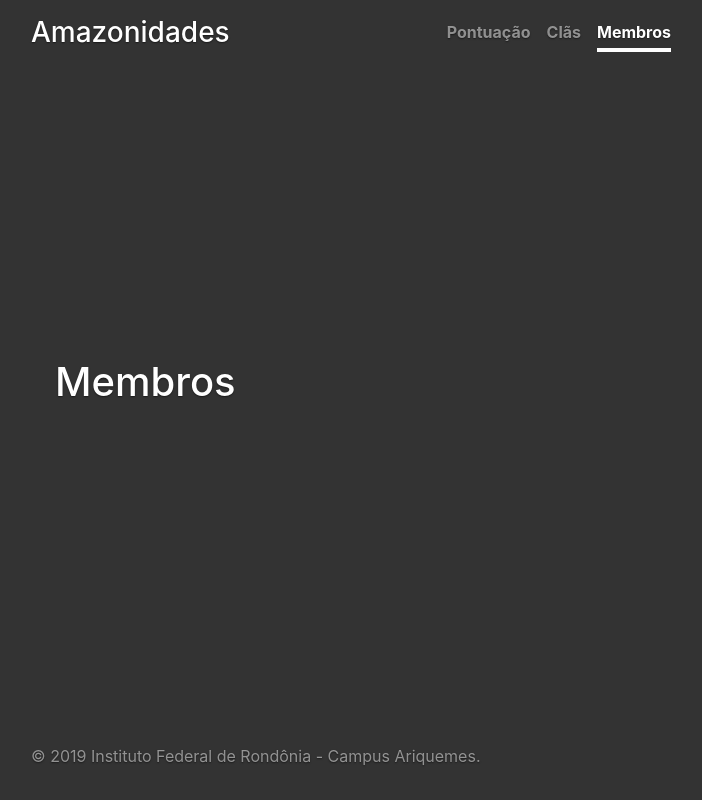
After one commit to ifroariquemes/Amazonidades, a Symfony app: template templates/home/membros.html.twig in a window 1280 px wide. The commit adds this page. Shown: the whole page, without its empty margins (289-991 px from the left). Run offline with Twig, Linux system fonts and the light colour scheme; the template is opened without the code that fills it, so the values that code supplies are empty; some libraries are stand-ins or nearby versions.

Commit message:
Lista de membros dos clãs

```diff
--- a/src/Entity/Cla.php
+++ b/src/Entity/Cla.php
@@ -45,6 +45,7 @@ class Cla {
 
     /**
      * @ORM\OneToMany(targetEntity="App\Entity\Membro", mappedBy="cla")
+     * @ORM\OrderBy({"nome" = "ASC"})
      */
     private $membros;
 
--- a/templates/home/clas.html.twig
+++ b/templates/home/clas.html.twig
@@ -6,7 +6,7 @@
 
 {% block body %}
     <div class="cover-container d-flex w-100 h-100 p-3 mx-auto flex-column">
-        {% include 'home/header.html.twig' with {'clas': 'active'} %}
+        {% include 'home/header.html.twig' with {'clasmenu': 'active'} %}
         <main role="main" class="inner cover">
             <h1 class="cover-heading">Clãs</h1>
             <br>
--- a/templates/home/header.html.twig
+++ b/templates/home/header.html.twig
@@ -3,7 +3,8 @@
         <h3 class="masthead-brand">Amazonidades</h3>
         <nav class="nav nav-masthead justify-content-center">
             <a class="nav-link {{ pontuacao|default('') }}" href="{{ path('app_home') }}">Pontuação</a>
-            <a class="nav-link {{ clas|default('') }}" href="{{ path('app_clas') }}">Clãs</a>
+            <a class="nav-link {{ clasmenu|default('') }}" href="{{ path('app_clas') }}">Clãs</a>
+            <a class="nav-link {{ membros|default('') }}" href="{{ path('app_membros') }}">Membros</a>
             <!--<a class="nav-link" href="#">Campanhas anteriores</a>-->
         </nav>
     </div>
--- /dev/null
+++ b/templates/home/membros.html.twig
@@ -0,0 +1,43 @@
+{% extends 'base.html.twig' %}
+
+{% block stylesheets %}
+    <link rel="stylesheet" href="{{ asset('css/cover.css') }}">
+{% endblock %}
+
+{% block body %}
+    <div class="cover-container d-flex w-100 h-100 p-3 mx-auto flex-column">
+        {% include 'home/header.html.twig' with {'membros': 'active'} %}
+        <main role="main" class="inner cover">
+            <h1 class="cover-heading">Membros</h1>
+            <br>
+
+            <div class="accordion" id="accordionExample">
+                {% for cla in clas %}
+                    <div class="card">
+                        <div class="card-header" id="heading{{ cla.nome }}">
+                            <h2 class="mb-0">
+                                <button class="btn btn-link" type="button" data-toggle="collapse" data-target="#collapse{{ cla.nome }}" aria-expanded="false" aria-controls="collapse{{ cla.nome }}">
+                                    {{ cla.nome }}
+                                </button>
+                            </h2>
+                        </div>
+
+                        <div id="collapse{{ cla.nome }}" class="collapse" aria-labelledby="heading{{ cla.nome }}" data-parent="#accordionExample">
+                            <div class="card-body bg-dark">
+                                <ul>
+                                    {% for membro in cla.membros %}
+                                        <li>{{ membro.nome }}</li>
+                                        {% endfor %}
+                                </ul>
+                            </div>
+                        </div>
+                    </div>
+                {% endfor %}
+            </div>
+        </main>
+        <footer class="mastfoot mt-auto">
+            <div class="inner">
+                <p>&copy; 2019 Instituto Federal de Rondônia - Campus Ariquemes.</p>
+            </div>
+        </footer>
+    {% endblock %}
```
Also changed, not shown: nbproject/private/private.xml (+10 -0 lines), src/Controller/HomeController.php (+10 -0 lines).
